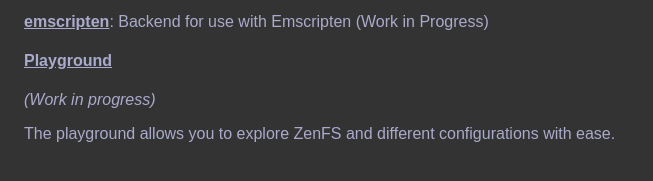
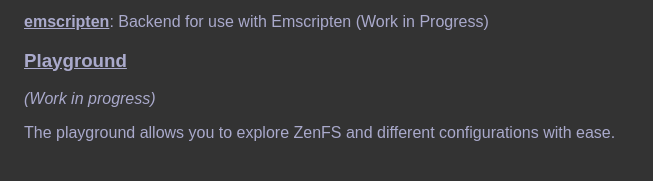
Before and after one commit to zen-fs/zen-fs.github.io, an Astro site: page / in a window 1280 px wide. Shown: the part 259-440 px from the top of the page, 0-653 px from the left. Built offline with nearby package versions, Linux system fonts and the light colour scheme; Astro itself is replaced by a stand-in of ours.

Commit message:
Changed PG from h4 to h3

```diff
--- a/src/pages/index.astro
+++ b/src/pages/index.astro
@@ -29,7 +29,7 @@
 			<p><strong><a href="/cloud">cloud</a></strong>: Backends for cloud providers, like Dropbox and AWS S3.</p>
 			<p><strong><a href="/emscripten">emscripten</a></strong>: Backend for use with Emscripten (Work in Progress)</p>
 
-			<h4><a href="/playground">Playground</a></h4>
+			<h3><a href="/playground">Playground</a></h3>
 			<em>(Work in progress)</em>
 
 			<p>The playground allows you to explore ZenFS and different configurations with ease.</p>
```
